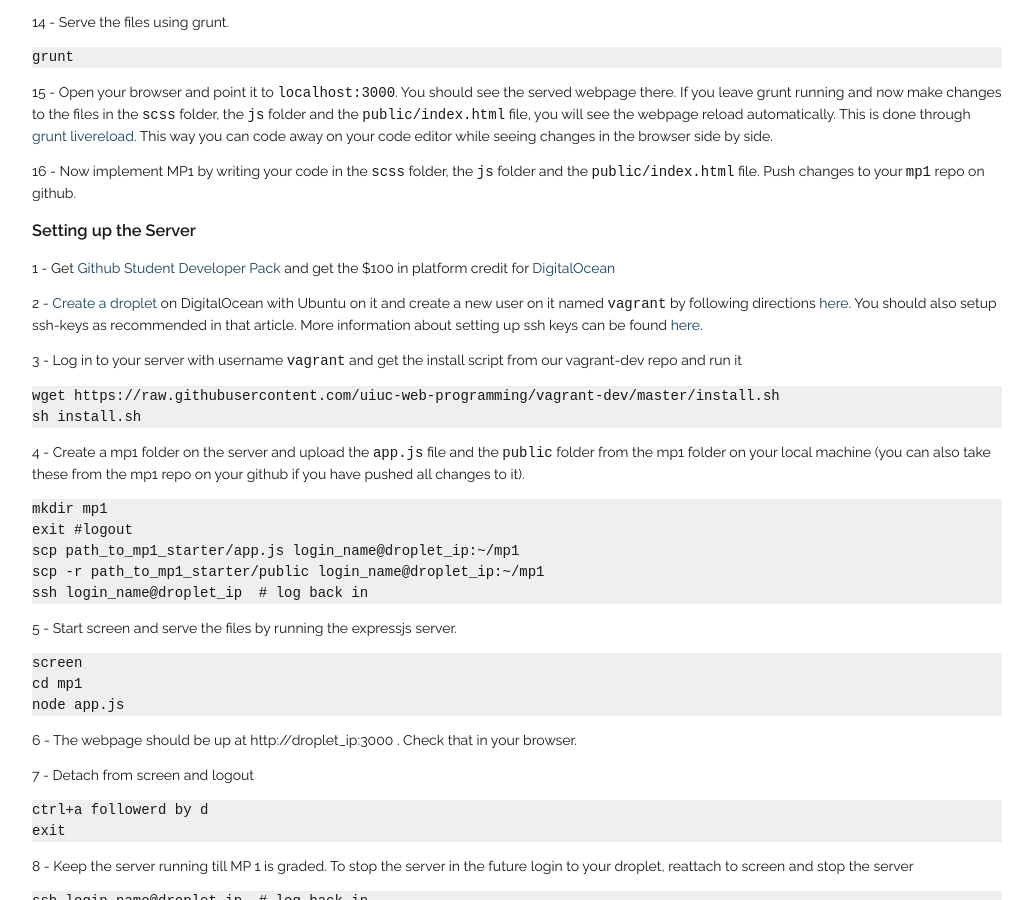
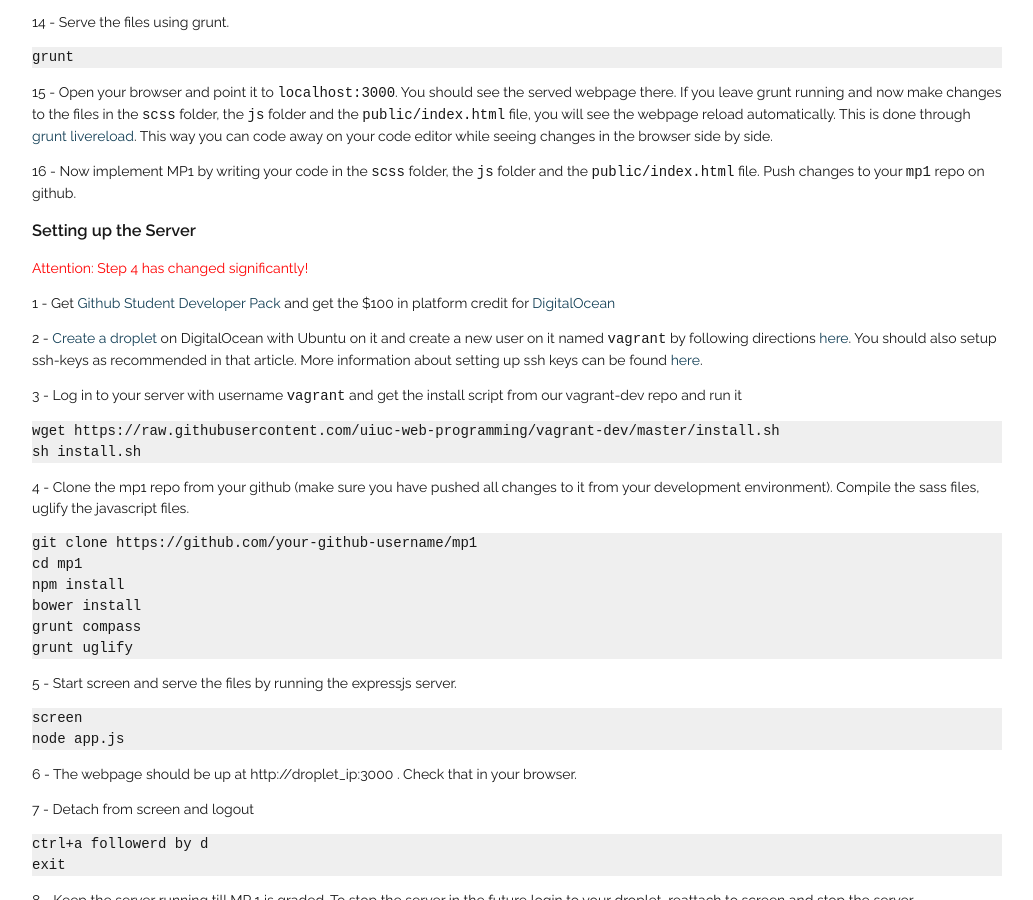
Before and after one commit to biplabdeka/fa2016, a Jekyll site: the page built from _posts/2015-1-28-Lab-1.md, in a window 1280 px wide and 900 px high, scrolled down 1779 px. Shown: the whole window, without its empty margins (123-1156 px from the left). Built offline with Jekyll 4.4.1, drawn with Linux system fonts in a browser that asks for light colours; nearby versions of some CDN libraries; Markdown is read by kramdown in place of the engine named in the settings; some of the changed text lies outside the part shown.

Commit message:
Update 2015-1-28-Lab-1.md

````diff
--- a/_posts/2015-1-28-Lab-1.md
+++ b/_posts/2015-1-28-Lab-1.md
@@ -100,6 +100,8 @@ grunt
 
 ###Setting up the Server
 
+<span style="color: red"> Attention: Step 4 has changed significantly! </span>
+
 1 - Get [Github Student Developer Pack](https://education.github.com/pack) and get the $100 in platform credit for [DigitalOcean](https://www.digitalocean.com/)
 
 2 - [Create a droplet](https://www.digitalocean.com/community/tutorials/how-to-create-your-first-digitalocean-droplet-virtual-server) on DigitalOcean with Ubuntu on it and create a new user on it named `vagrant` by following directions [here](https://www.digitalocean.com/community/tutorials/initial-server-setup-with-ubuntu-14-04).  You should also setup ssh-keys as recommended in that article. More information about setting up ssh keys can be found [here](https://www.digitalocean.com/community/tutorials/how-to-set-up-ssh-keys--2).
@@ -111,21 +113,21 @@ wget https://raw.githubusercontent.com/uiuc-web-programming/vagrant-dev/master/i
 sh install.sh
 ```
 
-4 - Create a mp1 folder on the server and upload the `app.js` file and the `public` folder from the mp1 folder on your local machine (you can also take these from the mp1 repo on your github if you have pushed all changes to it).
+4 - Clone the mp1 repo from your github (make sure you have pushed all changes to it from your development environment). Compile the sass files, uglify the javascript files.
 
 ```bash
-mkdir mp1
-exit #logout
-scp path_to_mp1_starter/app.js login_name@droplet_ip:~/mp1
-scp -r path_to_mp1_starter/public login_name@droplet_ip:~/mp1
-ssh login_name@droplet_ip  # log back in
+git clone https://github.com/your-github-username/mp1
+cd mp1
+npm install
+bower install
+grunt compass
+grunt uglify
 ```
 
 5 - Start screen and serve the files by running the expressjs server.
 
 ```bash
 screen
-cd mp1
 node app.js
 ```
 6 - The webpage should be up at http://droplet_ip:3000 . Check that in your browser.
````
Also changed, not shown: other parts of _posts/2015-1-28-Lab-1.md (+1 -1 lines).
